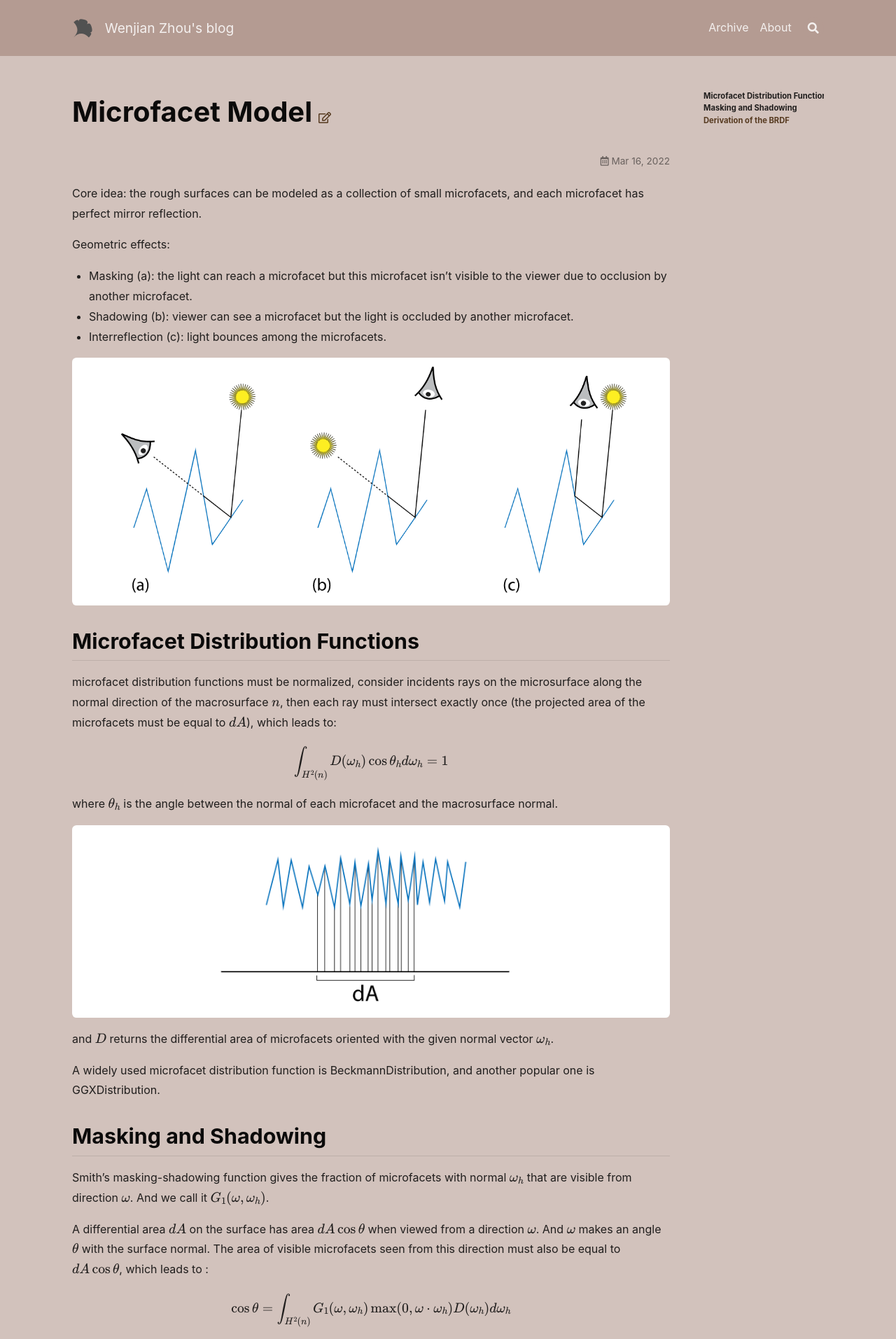
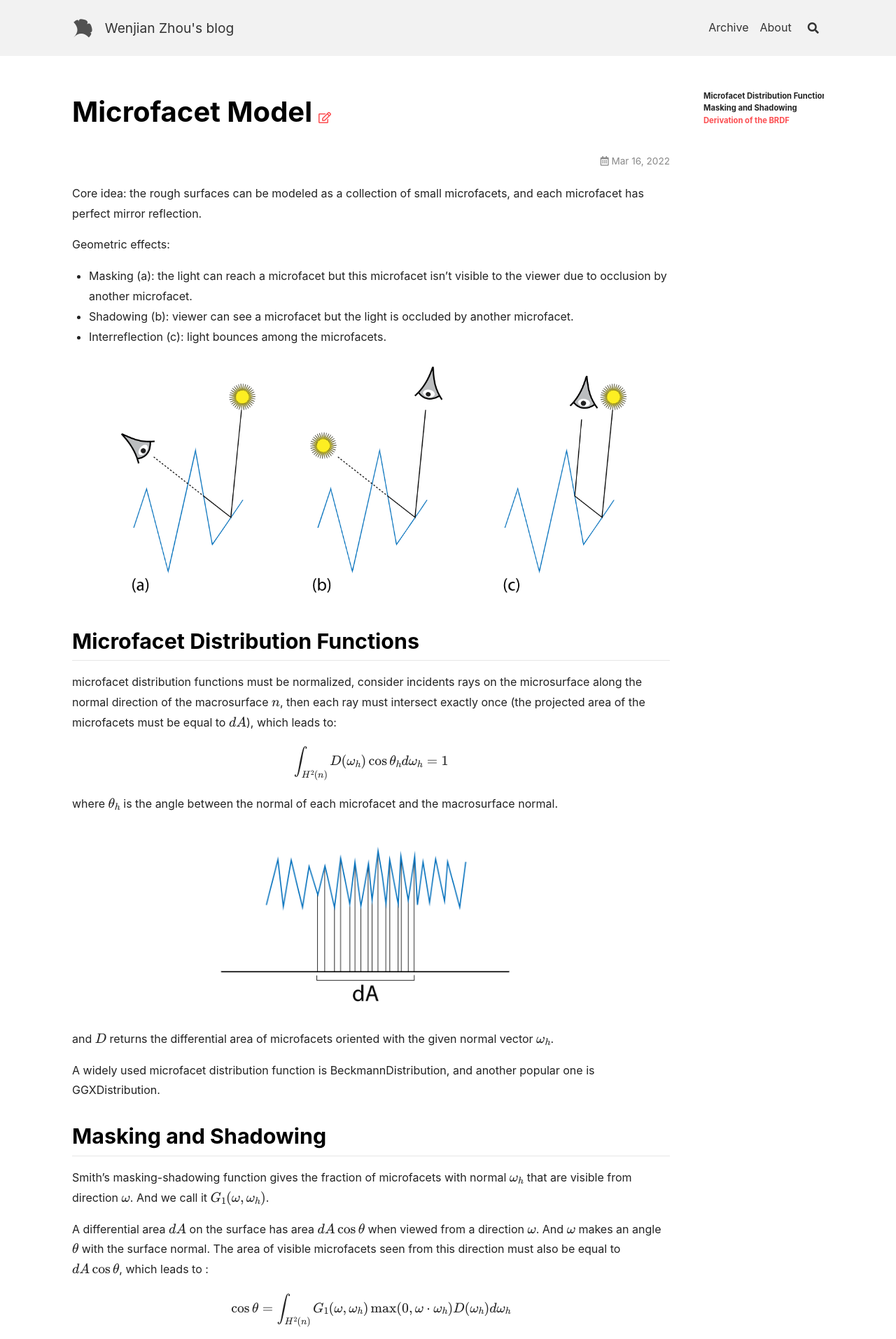
Before and after one commit to wenjianzhou2931/wenjianzhou2931.github.io, a Jekyll site: the page built from _posts/2022-03-16-microfacet.md, in a window 1280 px wide. Shown: the top 1913 px of the page at 70% size. Built offline with Jekyll 4.4.1, drawn with Linux system fonts in a browser that asks for light colours; nearby versions of some CDN libraries; formulas are drawn with MathJax 3.

Commit message:
Update _config.yml

```diff
--- a/_config.yml
+++ b/_config.yml
@@ -16,8 +16,8 @@
 
 ## => Site Settings
 ##############################
-text_skin: chocolate # "default" (default), "dark", "forest", "ocean", "chocolate", "orange"
-highlight_theme: tomorrow-night # "default" (default), "tomorrow", "tomorrow-night", "tomorrow-night-eighties", "tomorrow-night-blue", "tomorrow-night-bright"
+text_skin: default # "default" (default), "dark", "forest", "ocean", "chocolate", "orange"
+highlight_theme: default # "default" (default), "tomorrow", "tomorrow-night", "tomorrow-night-eighties", "tomorrow-night-blue", "tomorrow-night-bright"
 url     : # the base hostname & protocol for your site e.g. https://www.someone.com
 baseurl : # does not include hostname
 title   : Wenjian Zhou's blog
```
